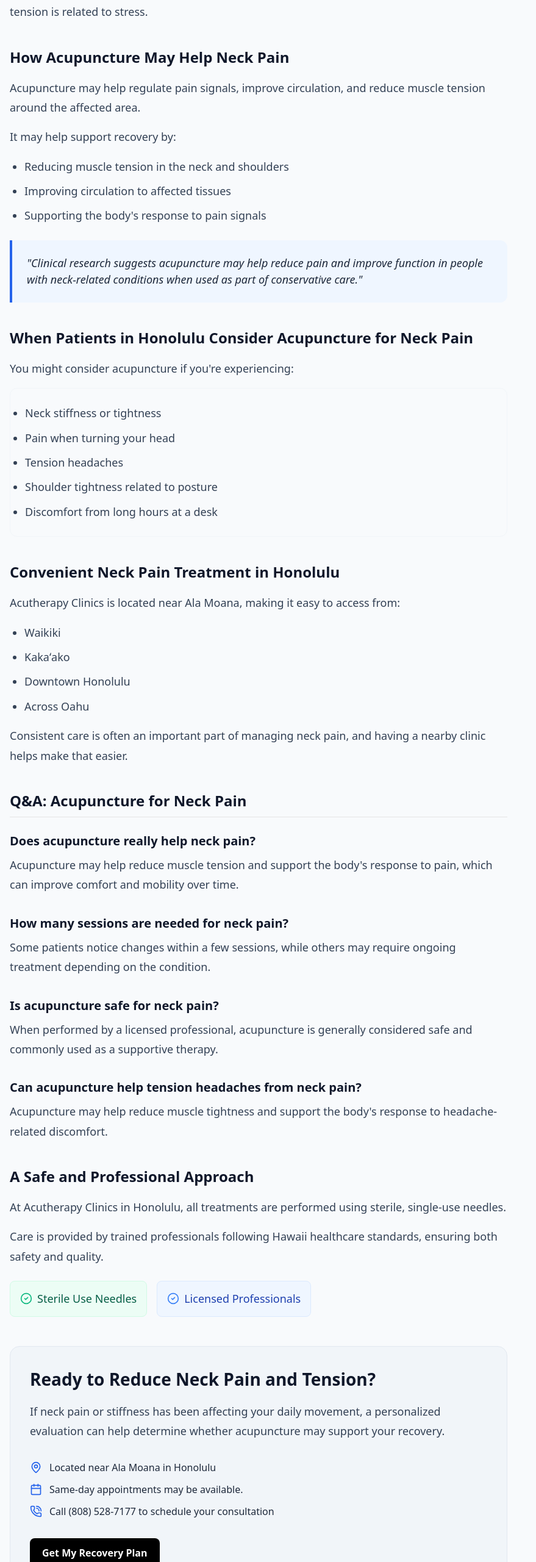
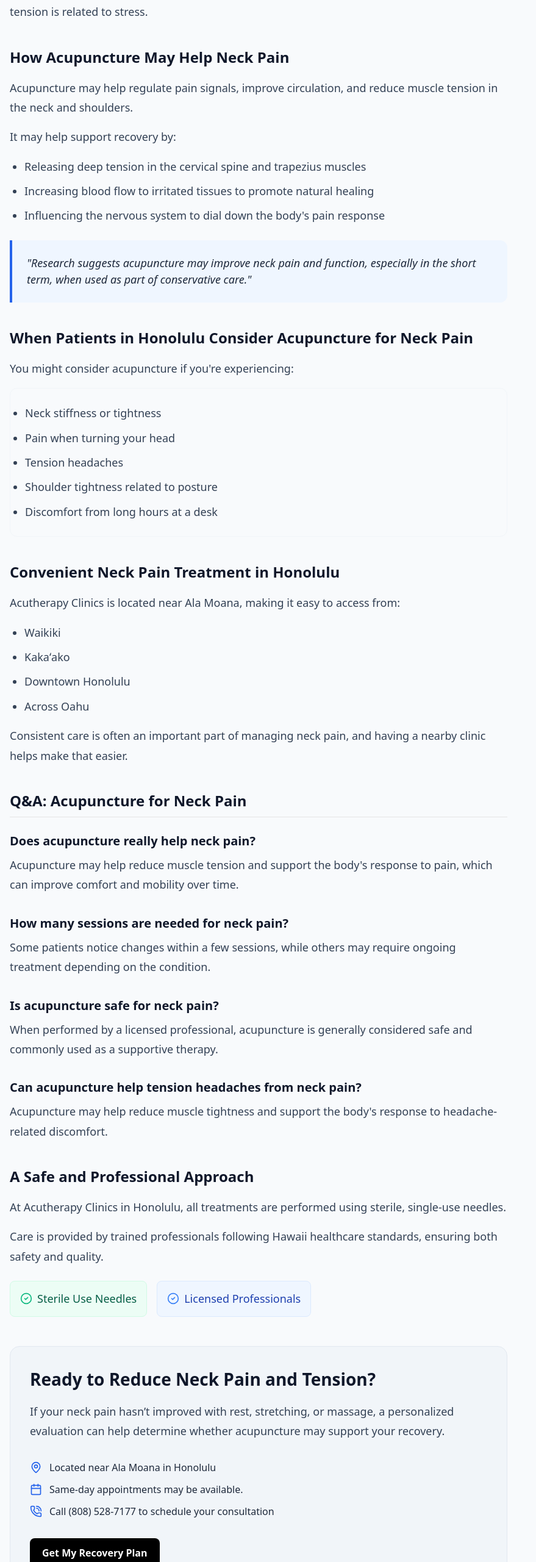
Before and after one commit to acutherapy/acutherapy-web-v2, a React (Vite) app: page /can-acupuncture-help-neck-pain in a window 1280 px wide. Shown: the part 3005-5566 px from the top of the page at 61% size, without its empty margins (0-879 px from the left). Built offline with nearby package versions, Linux system fonts and the light colour scheme.

Commit message:
Update text copy for Neck Pain page (quote, mechanism, CTA)

```diff
--- a/src/pages/CanAcupunctureHelpNeckPainPage.tsx
+++ b/src/pages/CanAcupunctureHelpNeckPainPage.tsx
@@ -132,18 +132,18 @@ export default function CanAcupunctureHelpNeckPainPage() {
               How Acupuncture May Help Neck Pain
             </h2>
             <div className="text-[16px] md:text-[18px] text-slate-700 leading-[1.8] mb-6 space-y-4">
-              <p>Acupuncture may help regulate pain signals, improve circulation, and reduce muscle tension around the affected area.</p>
+              <p>Acupuncture may help regulate pain signals, improve circulation, and reduce muscle tension in the neck and shoulders.</p>
               <p>It may help support recovery by:</p>
               <ul className="list-disc pl-6 space-y-2 mb-4">
-                <li>Reducing muscle tension in the neck and shoulders</li>
-                <li>Improving circulation to affected tissues</li>
-                <li>Supporting the body's response to pain signals</li>
+                <li>Releasing deep tension in the cervical spine and trapezius muscles</li>
+                <li>Increasing blood flow to irritated tissues to promote natural healing</li>
+                <li>Influencing the nervous system to dial down the body's pain response</li>
               </ul>
             </div>
 
             <div className="bg-blue-50 border-l-4 border-blue-600 p-6 mb-10 rounded-r-xl">
                <p className="text-[16px] md:text-[18px] text-slate-800 font-medium italic">
-                 "Clinical research suggests acupuncture may help reduce pain and improve function in people with neck-related conditions when used as part of conservative care."
+                 "Research suggests acupuncture may improve neck pain and function, especially in the short term, when used as part of conservative care."
                </p>
             </div>
 
@@ -216,7 +216,7 @@ export default function CanAcupunctureHelpNeckPainPage() {
             <div className="bg-slate-100 rounded-2xl p-8 border border-slate-200">
               <h2 className="text-[28px] font-bold text-slate-900 mb-4">Ready to Reduce Neck Pain and Tension?</h2>
               <p className="text-[16px] md:text-[18px] text-slate-700 leading-[1.8] mb-8">
-                If neck pain or stiffness has been affecting your daily movement, a personalized evaluation can help determine whether acupuncture may support your recovery.
+                If your neck pain hasn’t improved with rest, stretching, or massage, a personalized evaluation can help determine whether acupuncture may support your recovery.
               </p>
 
               <ul className="space-y-3 mb-8 text-slate-800 font-medium">
```
